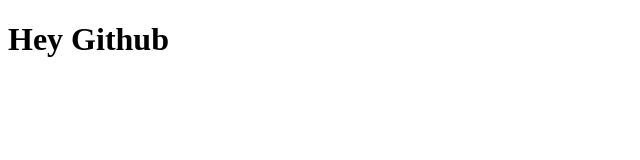
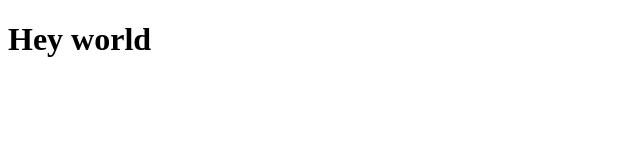
Before and after one commit to Sneha9745/demo.push, a plain HTML site: page index.html in a window 1280 px wide. Shown: the full height of the page, 0-640 px from the left. Drawn offline with Linux system fonts and the light colour scheme.

Commit message:
This is my fourth push

```diff
--- a/index.html
+++ b/index.html
@@ -6,7 +6,7 @@
     <title>Document</title>
 </head>
 <body>
-    <h1> Hey Github </h1>
+    <h1> Hey world </h1>
 
 </body>
 </html>
```
